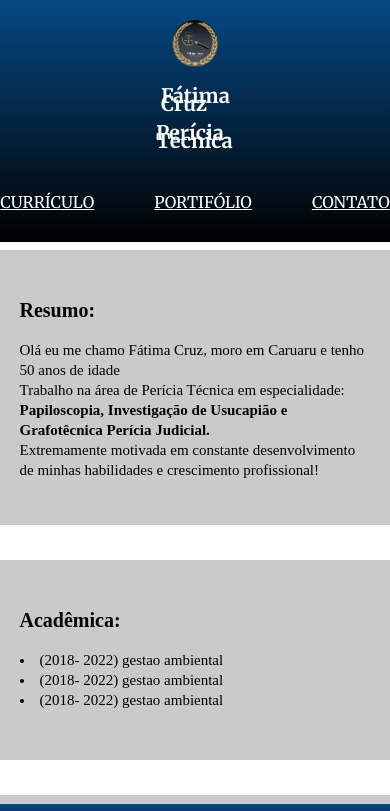
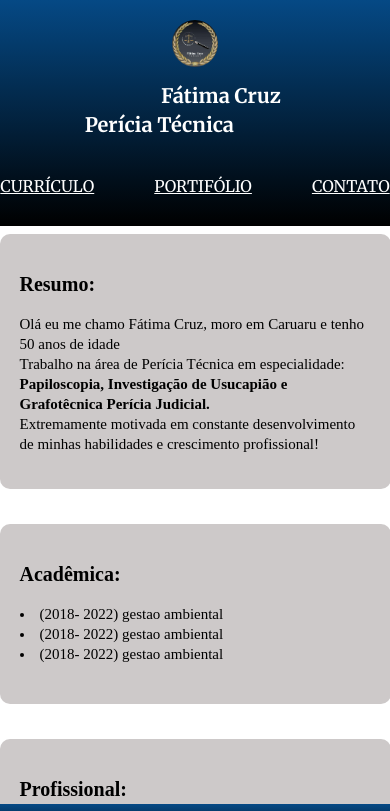
Before and after one commit to LarissaSouza2002/Projeto-Alura-Academy, a plain HTML site: page index.html in a window 390 px wide. Shown: the top 811 px of the page. Drawn offline with Linux system fonts and the light colour scheme.

Commit message:
ajuste da responsividade

```diff
--- a/assets/styles/style-home.css
+++ b/assets/styles/style-home.css
@@ -1,7 +1,7 @@
-html{
+/* html{
     margin: 0;
     padding: 0;
-}
+} */
 
 body{
     margin: 0;
@@ -173,10 +173,12 @@ footer {
     .titulo-principal{
         margin: 5px;
         font-size: 20px;
+        white-space: nowrap;
     }
 
     .titulo-centralizado{
         font-size: 20px;
+        white-space: nowrap;
     }
 
     .card-container{
@@ -186,7 +188,7 @@ footer {
 
     .info-card{
         width: 90vw;
-        padding: 30px;
+        padding: 20px;
         margin-bottom: 5vw;
     }
 
--- a/assets/styles/style-port.css
+++ b/assets/styles/style-port.css
@@ -129,10 +129,12 @@ footer {
     .titulo-principal{
         margin: 5px;
         font-size: 20px;
+        white-space: nowrap;
     }
 
     .titulo-centralizado{
         font-size: 20px;
+        white-space: nowrap;
     }
 
     .info-portifolio{
@@ -143,11 +145,10 @@ footer {
         height: 100vh;
     }
 
-    i
+
     footer{
         height: 40px;
         position: fixed;
-        width: 100%;
     }
 
     .footer-text{
```
